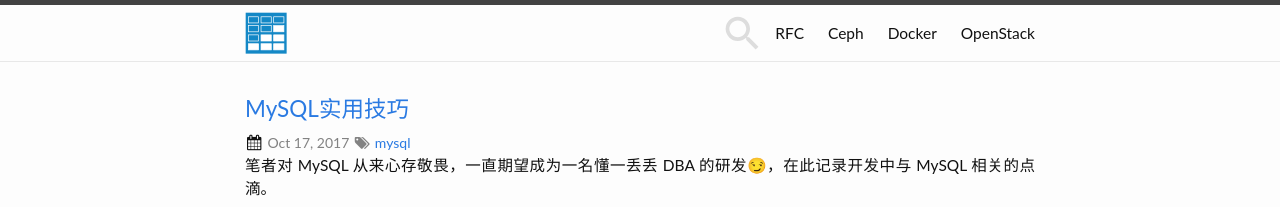
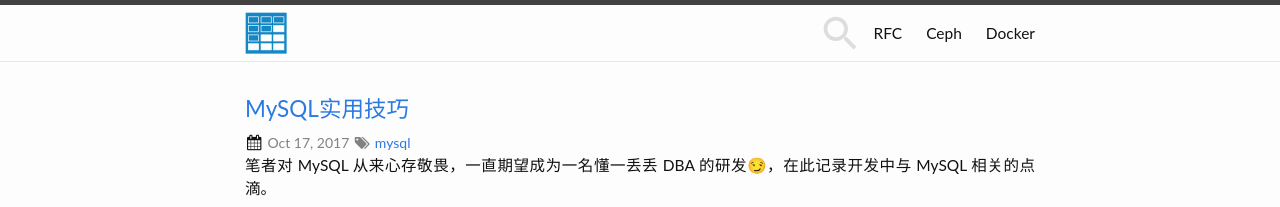
Before and after one commit to zhjwpku/zhjwpku.github.io, a Jekyll site: the page built from index.html, in a window 1280 px wide. Shown: the top 207 px of the page. Built offline with Jekyll 4.4.1, drawn with Linux system fonts in a browser that asks for light colours; the list of posts is cut into pages by our own code; comment, search, counter and statistics services are not loaded.

Commit message:
remove openstack tab
Signed-off-by: Zhao Junwang <zhjwpku@gmail.com>

```diff
--- a/_includes/header.html
+++ b/_includes/header.html
@@ -27,7 +27,6 @@
           <a class="page-link" href="{{ site.baseurl }}/rfc/">RFC</a>
           <a class="page-link" href="{{ site.baseurl }}/ceph/">Ceph</a>
           <a class="page-link" href="{{ site.baseurl }}/docker/">Docker</a>
-          <a class="page-link" href="{{ site.baseurl }}/openstack">OpenStack</a>
       </div>
     </nav>
 
```
